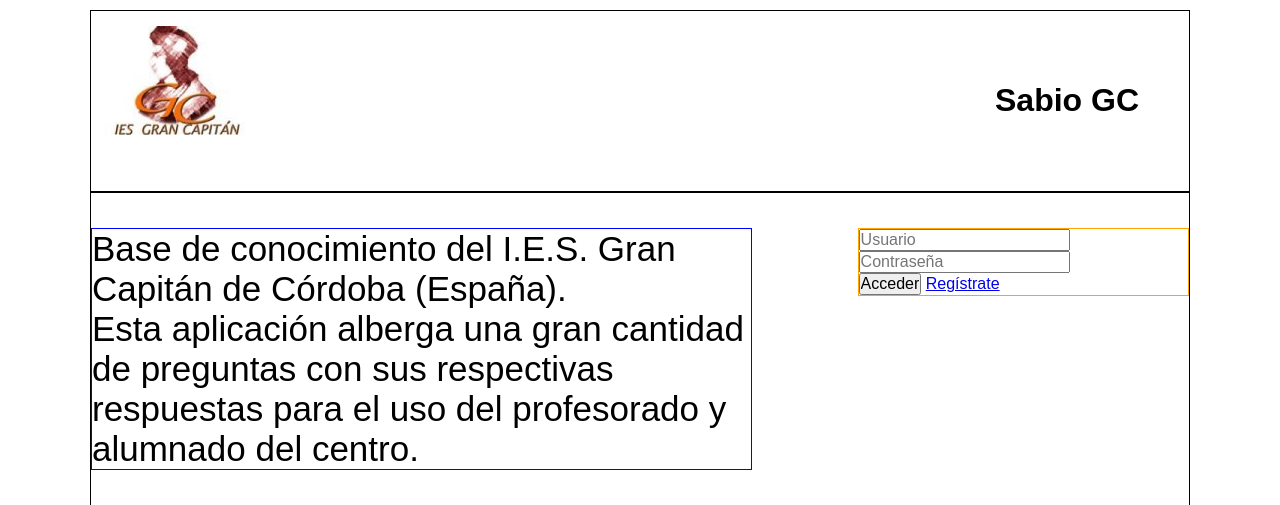
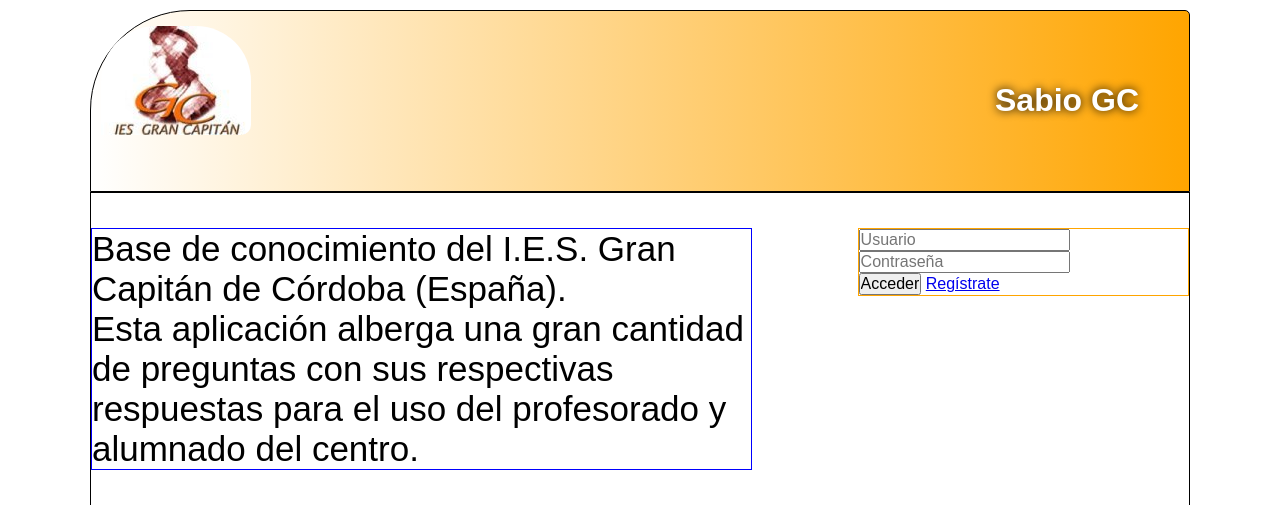
Before and after one commit to Rubenrod18/Prueba, a PHP site: page / in a window 1280 px wide. Shown: the top 505 px of the page. Run offline with PHP 8.4, Linux system fonts and the light colour scheme.

Commit message:
css david

```diff
--- a/css/styles.css
+++ b/css/styles.css
@@ -18,6 +18,13 @@ header{
 	border: 1px solid black;
 	min-height: 120px;
 	padding: 10px;
+	background: -webkit-linear-gradient(left, white, orange);
+	background: -moz-linear-gradient(left, white, orange);
+	background: -o-linear-gradient(left, white, orange);
+	background: -ms-linear-gradient(left, white, orange);
+	color: white;
+	text-shadow: 0px 0px 10px black;
+	border-radius: 100px 5px 0px 0px;
 }
 
 header figure{
@@ -26,6 +33,10 @@ header figure{
 */
 	position: absolute;
 	margin-top: 5px;
+}
+
+header figure img{
+	border-radius: 55px 55px 10px 0px;
 }
 
 header h1{
```
